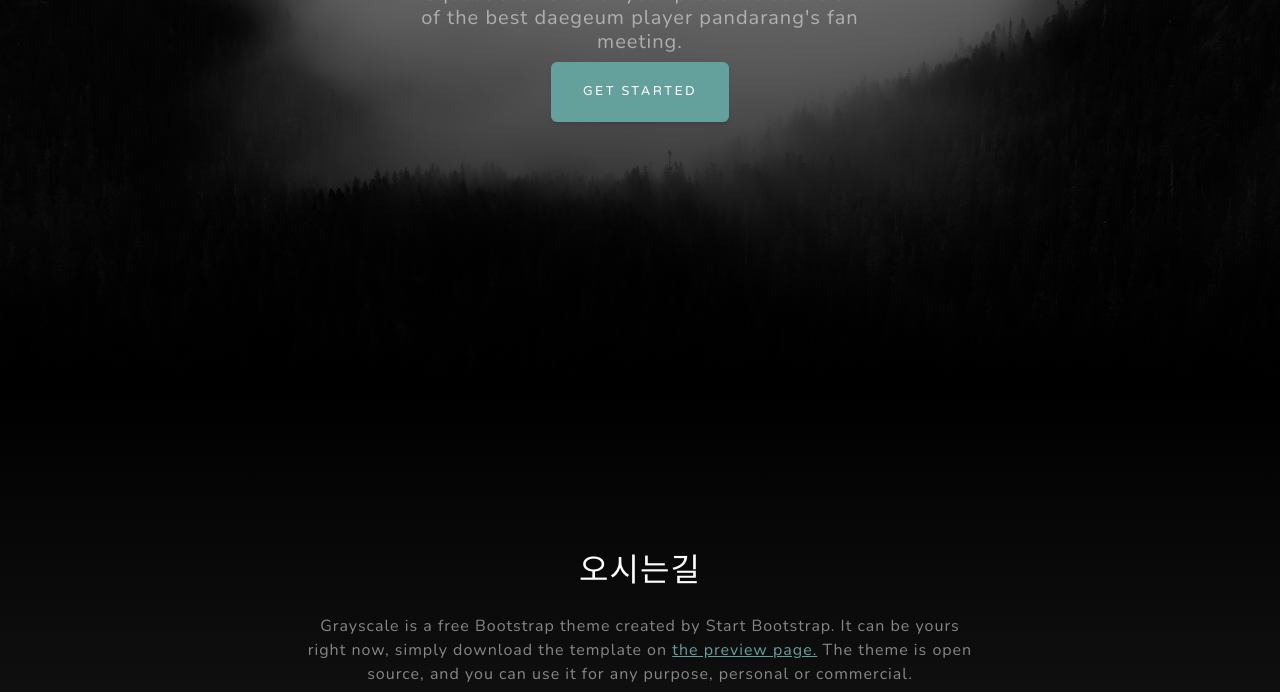
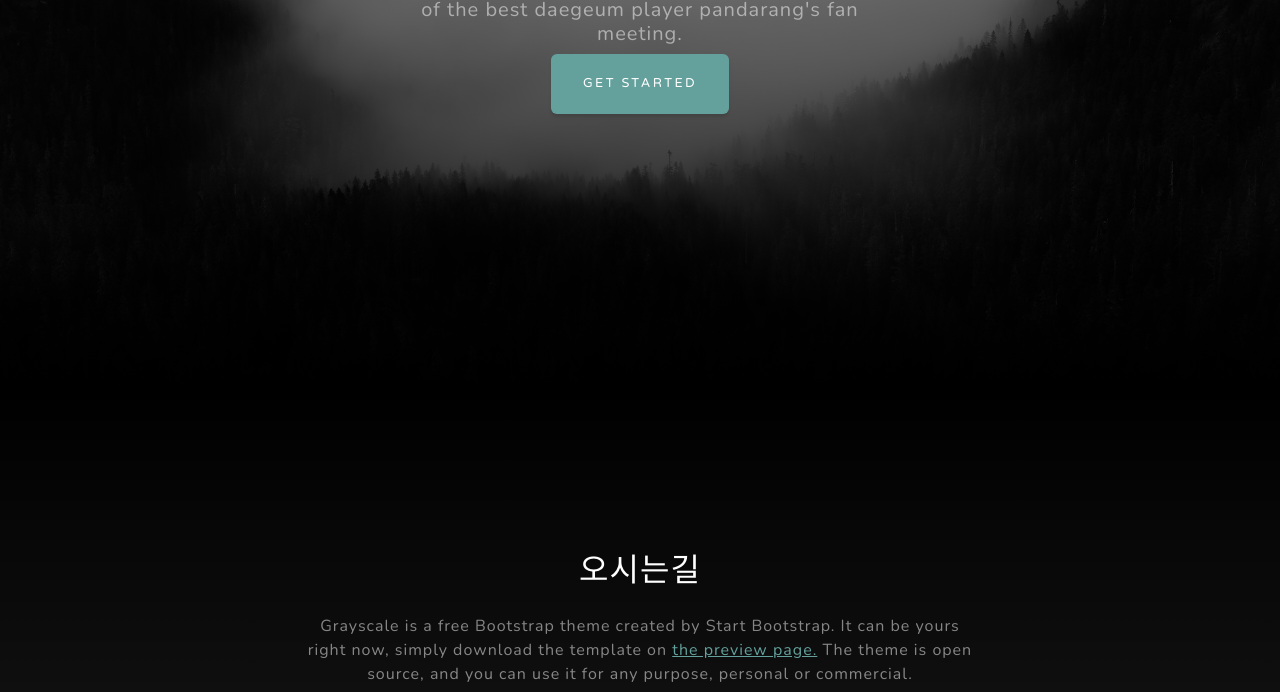
Before and after one commit to skb919/skb919.github.io, a plain HTML site: page index.html in a window 1280 px wide. Shown: the part 408-1100 px from the top of the page. Drawn offline with nearby package versions, Linux system fonts and the light colour scheme.

Commit message:
Update index.html

```diff
--- a/index.html
+++ b/index.html
@@ -39,7 +39,7 @@
                 <div class="d-flex justify-content-center">
                     <div class="text-center">
                         <h1 class="mx-auto my-0 text-uppercase">Pandarang</h1>
-                        <h2 class="text-white-50 mx-auto mt-3 mb-10">Request the honor of your presence at the one of the best daegeum player pandarang's fan meeting.</h2>
+                        <h2 class="text-white-50 mx-auto">Request the honor of your presence at the one of the best daegeum player pandarang's fan meeting.</h2>
                         <a class="btn btn-primary" href="#about">Get Started</a>
                     </div>
                 </div>
```
